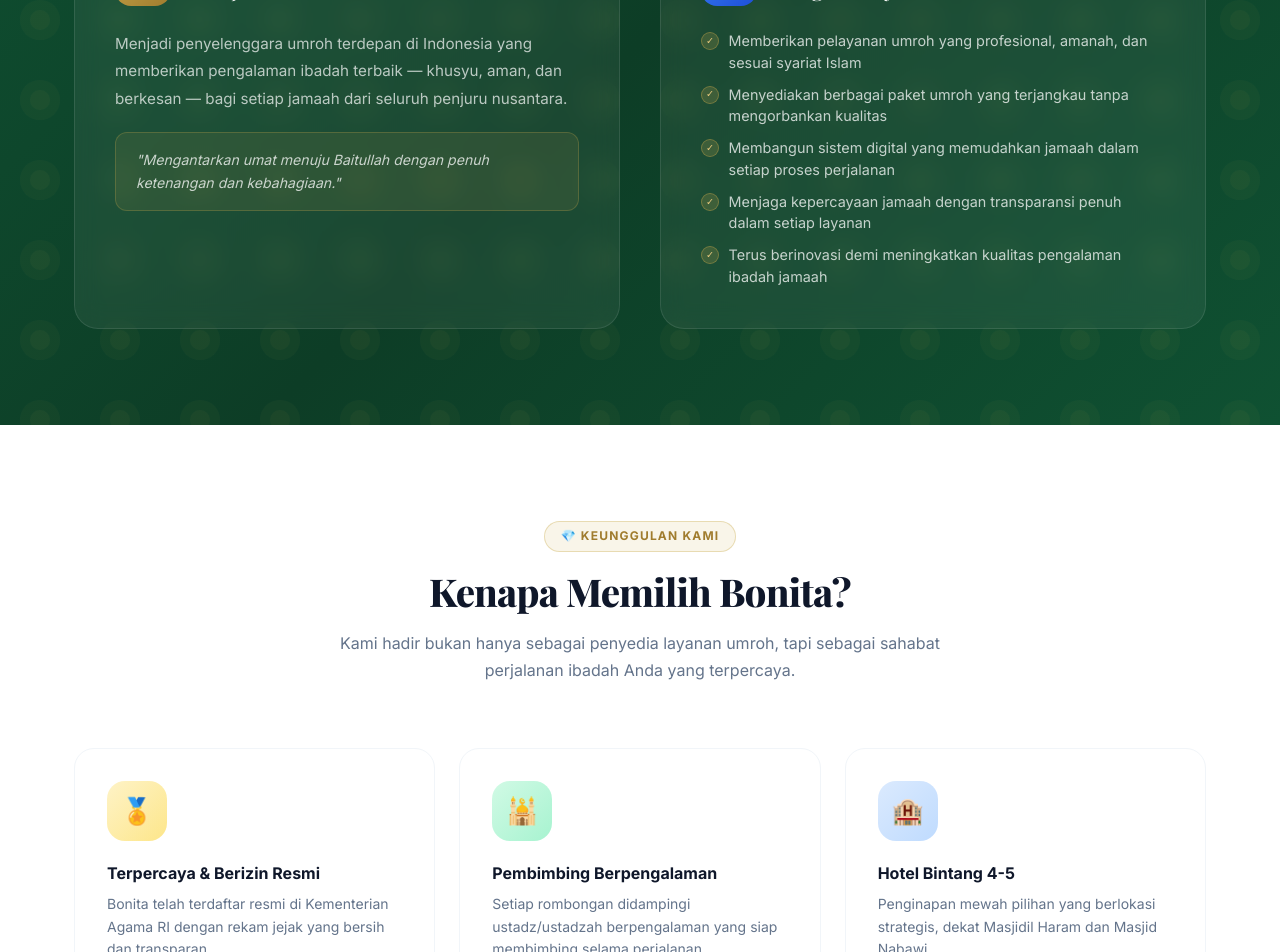
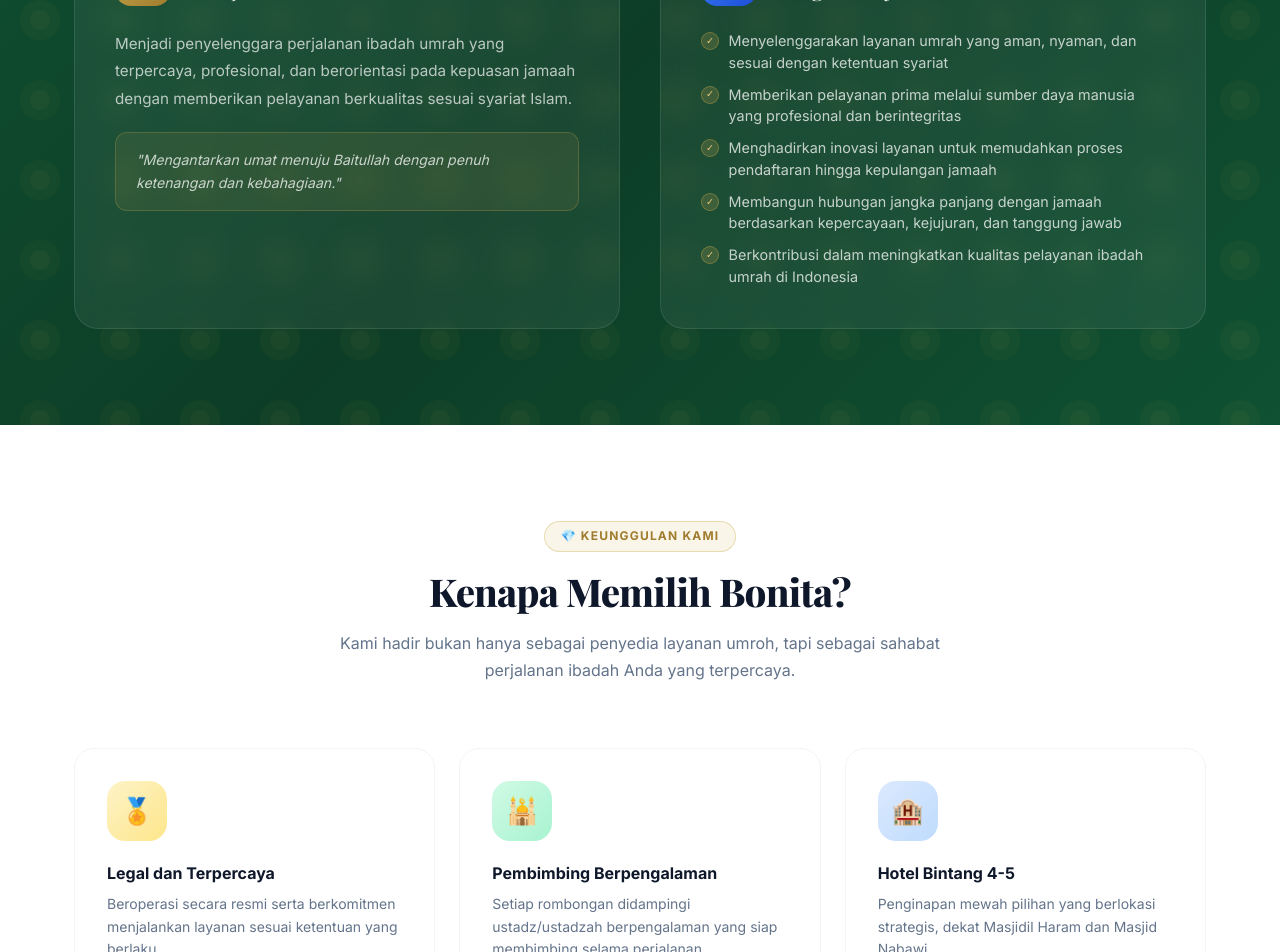
Before and after one commit to Tegarananda13/bonita-frontend, a React (Vite) app: page / in a window 1280 px wide. Shown: the part 2200-3152 px from the top of the page. Built offline with nearby package versions, Linux system fonts and the light colour scheme.

Commit message:
progress nich

```diff
--- a/src/pages/Home/index.tsx
+++ b/src/pages/Home/index.tsx
@@ -7,8 +7,8 @@
   {
     icon: "🏅",
     cls: "why-card-icon-1",
-    title: "Terpercaya & Berizin Resmi",
-    text: "Bonita telah terdaftar resmi di Kementerian Agama RI dengan rekam jejak yang bersih dan transparan.",
+    title: "Legal dan Terpercaya",
+    text: "Beroperasi secara resmi serta berkomitmen menjalankan layanan sesuai ketentuan yang berlaku.",
   },
   {
     icon: "🕌",
@@ -284,9 +284,8 @@
                 </div>
               </div>
               <p className="vm-card-text">
-                Menjadi penyelenggara umroh terdepan di Indonesia yang memberikan
-                pengalaman ibadah terbaik — khusyu, aman, dan berkesan — bagi setiap
-                jamaah dari seluruh penjuru nusantara.
+                Menjadi penyelenggara perjalanan ibadah umrah yang terpercaya, profesional, dan berorientasi pada kepuasan
+                jamaah dengan memberikan pelayanan berkualitas sesuai syariat Islam.
               </p>
               <div style={{
                 background: "rgba(201,168,76,0.1)",
@@ -313,11 +312,11 @@
               </div>
               <div className="vm-misi-list">
                 {[
-                  "Memberikan pelayanan umroh yang profesional, amanah, dan sesuai syariat Islam",
-                  "Menyediakan berbagai paket umroh yang terjangkau tanpa mengorbankan kualitas",
-                  "Membangun sistem digital yang memudahkan jamaah dalam setiap proses perjalanan",
-                  "Menjaga kepercayaan jamaah dengan transparansi penuh dalam setiap layanan",
-                  "Terus berinovasi demi meningkatkan kualitas pengalaman ibadah jamaah",
+                  "Menyelenggarakan layanan umrah yang aman, nyaman, dan sesuai dengan ketentuan syariat",
+                  "Memberikan pelayanan prima melalui sumber daya manusia yang profesional dan berintegritas",
+                  "Menghadirkan inovasi layanan untuk memudahkan proses pendaftaran hingga kepulangan jamaah",
+                  "Membangun hubungan jangka panjang dengan jamaah berdasarkan kepercayaan, kejujuran, dan tanggung jawab",
+                  "Berkontribusi dalam meningkatkan kualitas pelayanan ibadah umrah di Indonesia",
                 ].map((m, i) => (
                   <div className="vm-misi-item" key={i}>
                     <div className="vm-misi-check">✓</div>
```
